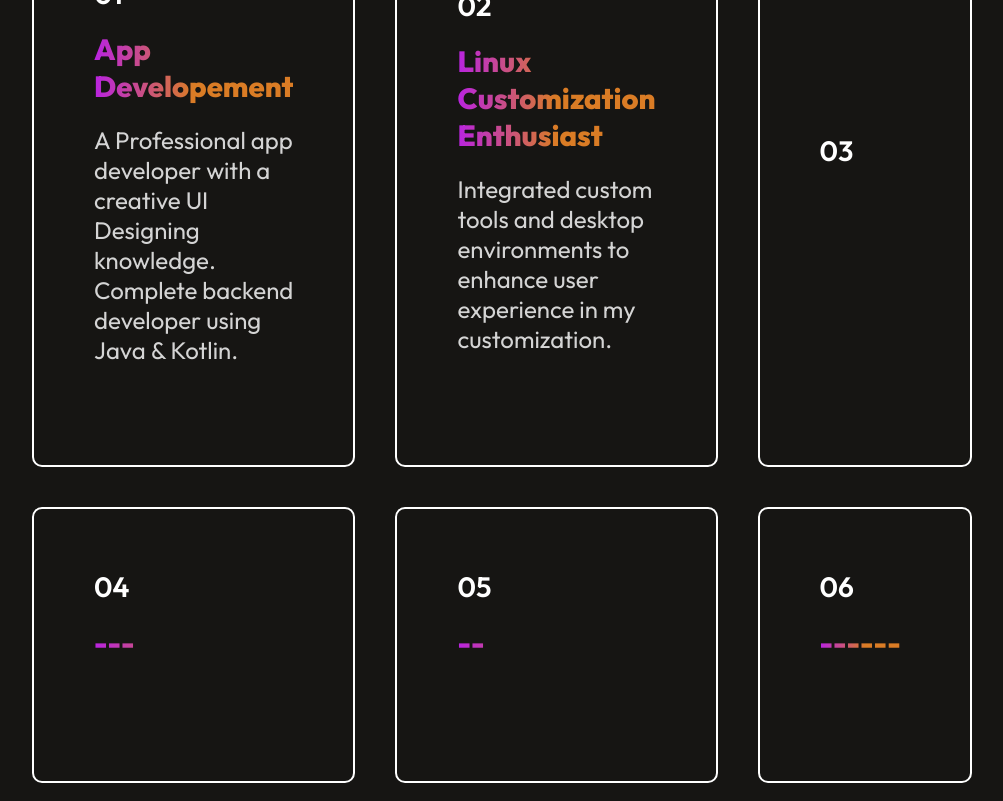
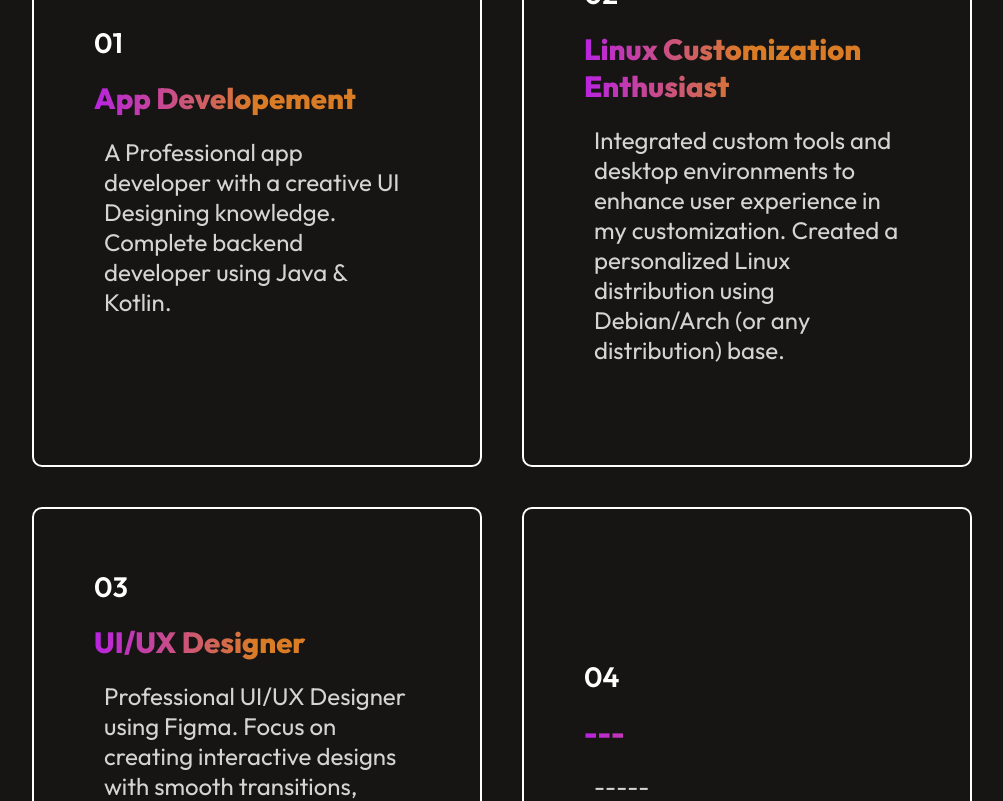
Before and after one commit to Udhayaa2202/jeeva_portfolio, a React (Vite) app: page / in a window 1280 px wide. Shown: the part 2540-3341 px from the top of the page, without its empty margins (138-1141 px from the left). Built offline with nearby package versions, Linux system fonts and the light colour scheme.

Commit message:
Skills 3 added

```diff
--- a/src/Components/Services/Services.css
+++ b/src/Components/Services/Services.css
@@ -38,7 +38,7 @@
 
 .services-container {
     display: grid;
-    grid-template-columns: 1fr 1fr 1fr;
+    grid-template-columns: 1fr 1fr;
     gap: 40px;
     margin-bottom: 80px;
 }
@@ -62,7 +62,8 @@
 .services-format p {
     color: #d4d4d4;
     font-size: 24px;
-    max-width: 300px;
+    max-width: 100%;
+    padding: 0 10px;
 }
 
 .services-readmore {
--- a/src/assets/services_data.js
+++ b/src/assets/services_data.js
@@ -7,27 +7,27 @@ const Services_Data = [
     {
         s_no:"02",
         s_name:"Linux Customization Enthusiast",
-        s_desc:"Integrated custom tools and desktop environments to enhance user experience in my customization."
+        s_desc:"Integrated custom tools and desktop environments to enhance user experience in my customization. Created a personalized Linux distribution using Debian/Arch (or any distribution) base. "
     },
     {
         s_no:"03",
-        s_name:"",
-        s_desc:""
+        s_name:"UI/UX Designer",
+        s_desc:"Professional UI/UX Designer using Figma.  Focus on creating interactive designs with smooth transitions, animations, and engaging elements to enhance user engagement."
     },
     {
         s_no:"04",
         s_name:"---",
-        s_desc:""
+        s_desc:"-----"
     },
     {
         s_no:"05",
-        s_name:"--",
-        s_desc:""
+        s_name:"---",
+        s_desc:"-----------------"
     },
     {
         s_no:"06",
         s_name:"------",
-        s_desc:""
+        s_desc:"---------"
     },
 ]
 
```
